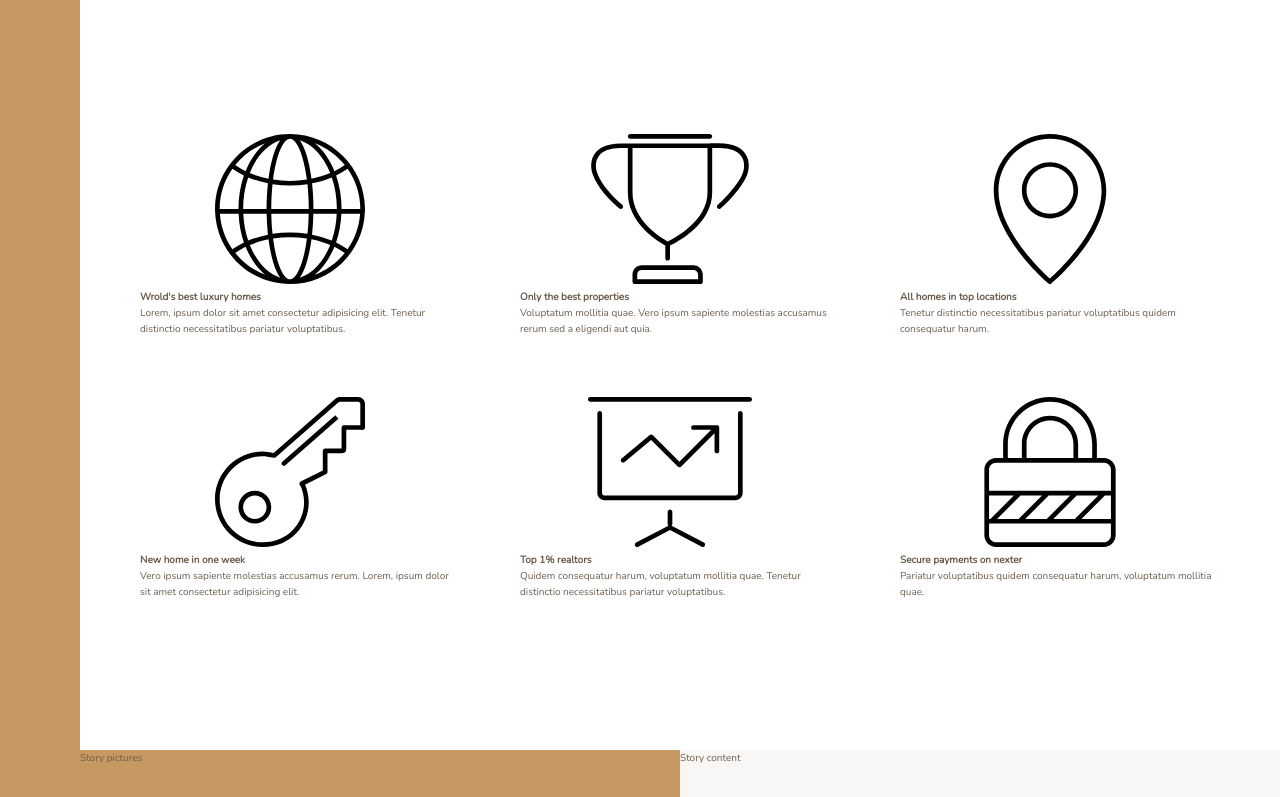
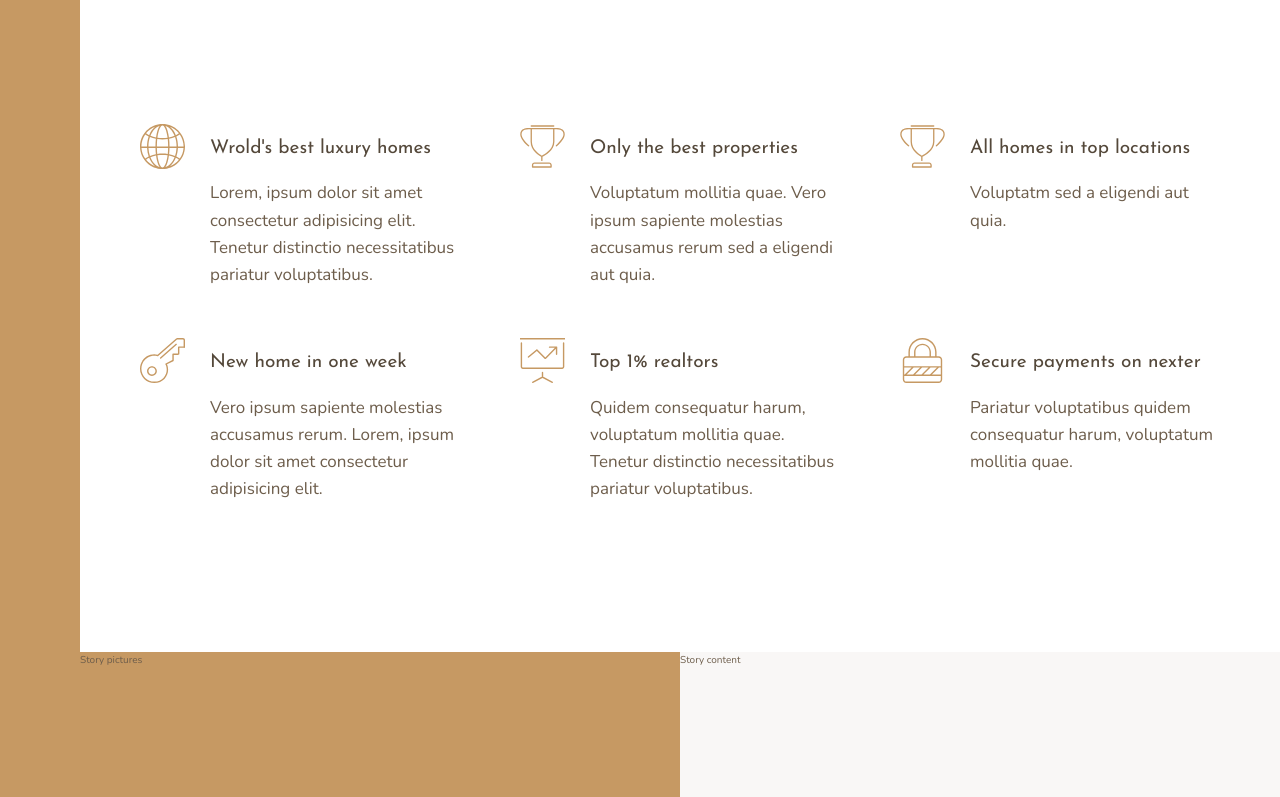
Before and after one commit to mudemy3637/CSS_Grid, a website: page index.html in a window 1280 px wide. Shown: the part 656-1453 px from the top of the page. Drawn offline with nearby package versions, Linux system fonts and the light colour scheme.

Commit message:
features: part 2

```diff
--- a/index.html
+++ b/index.html
@@ -29,44 +29,43 @@
                 <svg class="feature__icon">
                     <use xlink:href="img/sprite.svg#icon-global"></use>
                 </svg>
-                <h4 class="heading-4">Wrold's best luxury homes</h4>
-                <p class="feature_text">Lorem, ipsum dolor sit amet consectetur adipisicing elit. Tenetur distinctio necessitatibus pariatur voluptatibus.
-                </p>
+                <h4 class="heading-4 heading-4--dark">Wrold's best luxury homes</h4>
+                <p class="feature__text">Lorem, ipsum dolor sit amet consectetur adipisicing elit. Tenetur distinctio necessitatibus pariatur voluptatibus.</p>
             </div>
             <div class="feature">
                 <svg class="feature__icon">
                     <use xlink:href="img/sprite.svg#icon-trophy"></use>
                 </svg>
-                <h4 class="heading-4">Only the best properties</h4>
-                <p class="feature_text">Voluptatum mollitia quae. Vero ipsum sapiente molestias accusamus rerum sed a eligendi aut quia.</p>
+                <h4 class="heading-4 heading-4--dark">Only the best properties</h4>
+                <p class="feature__text">Voluptatum mollitia quae. Vero ipsum sapiente molestias accusamus rerum sed a eligendi aut quia.</p>
             </div>
             <div class="feature">
                 <svg class="feature__icon">
-                    <use xlink:href="img/sprite.svg#icon-map-pin"></use>
+                    <use xlink:href="img/sprite.svg#icon-trophy"></use>
                 </svg>
-                <h4 class="heading-4">All homes in top locations</h4>
-                <p class="feature_text">Tenetur distinctio necessitatibus pariatur voluptatibus quidem consequatur harum.</p>
+                <h4 class="heading-4 heading-4--dark">All homes in top locations</h4>
+                <p class="feature__text">Voluptatm sed a eligendi aut quia.</p>
             </div>
             <div class="feature">
                 <svg class="feature__icon">
                     <use xlink:href="img/sprite.svg#icon-key"></use>
                 </svg>
-                <h4 class="heading-4">New home in one week</h4>
-                <p class="feature_text">Vero ipsum sapiente molestias accusamus rerum. Lorem, ipsum dolor sit amet consectetur adipisicing elit.</p>
+                <h4 class="heading-4 heading-4--dark">New home in one week</h4>
+                <p class="feature__text">Vero ipsum sapiente molestias accusamus rerum. Lorem, ipsum dolor sit amet consectetur adipisicing elit.</p>
             </div>
             <div class="feature">
                 <svg class="feature__icon">
                     <use xlink:href="img/sprite.svg#icon-presentation"></use>
                 </svg>
-                <h4 class="heading-4">Top 1% realtors</h4>
-                <p class="feature_text">Quidem consequatur harum, voluptatum mollitia quae. Tenetur distinctio necessitatibus pariatur voluptatibus.</p>
+                <h4 class="heading-4 heading-4--dark">Top 1% realtors</h4>
+                <p class="feature__text">Quidem consequatur harum, voluptatum mollitia quae. Tenetur distinctio necessitatibus pariatur voluptatibus.</p>
             </div>
             <div class="feature">
                 <svg class="feature__icon">
                     <use xlink:href="img/sprite.svg#icon-lock"></use>
                 </svg>
-                <h4 class="heading-4">Secure payments on nexter</h4>
-                <p class="feature_text">Pariatur voluptatibus quidem consequatur harum, voluptatum mollitia quae.</p>
+                <h4 class="heading-4 heading-4--dark">Secure payments on nexter</h4>
+                <p class="feature__text">Pariatur voluptatibus quidem consequatur harum, voluptatum mollitia quae.</p>
             </div>
         </section>
 
--- a/sass/_features.scss
+++ b/sass/_features.scss
@@ -1,9 +1,32 @@
 .features {
-    grid-column: center-start / center-end;
+  grid-column: center-start / center-end;
 
-    margin: 15rem 0;
+  margin: 15rem 0;
 
-    display: grid;
-    grid-template-columns: repeat(3, 1fr);
-    gap: 6rem;
+  display: grid;
+//   grid-template-columns: repeat(3, 1fr);
+grid-template-columns: repeat(auto-fit, minmax(25rem, 1fr));
+  gap: 6rem;
 }
+
+.feature {
+  display: grid;
+  grid-template-columns: min-content 1fr;
+  grid-template-rows: min-content;
+
+  row-gap: 1.5rem;
+  column-gap: 2.5rem;
+  align-items: start;
+
+
+  &__icon {
+    fill: $color-primary;
+    width: 4.5rem;
+    height: 4.5rem;
+    grid-row: 1 / span 2;
+    transform: translateY(-1rem);
+  }
+  &__text {
+    font-size: 1.7rem;
+  }
+}
--- a/sass/_typography.scss
+++ b/sass/_typography.scss
@@ -0,0 +1,21 @@
+%heading {
+    font-family: $font-display;
+    font-weight: 400;
+}
+
+.heading-1 {
+    @extend %heading;
+}
+.heading-2 {
+    @extend %heading;
+}
+.heading-3 {
+    @extend %heading;
+}
+.heading-4 {
+    @extend %heading;
+    font-size: 1.9rem;
+
+    &--light {color: $color-grey-light-1;}
+    &--dark {color: $color-grey-dark-1;}
+}
```
Also changed, not shown: css/style.css.
